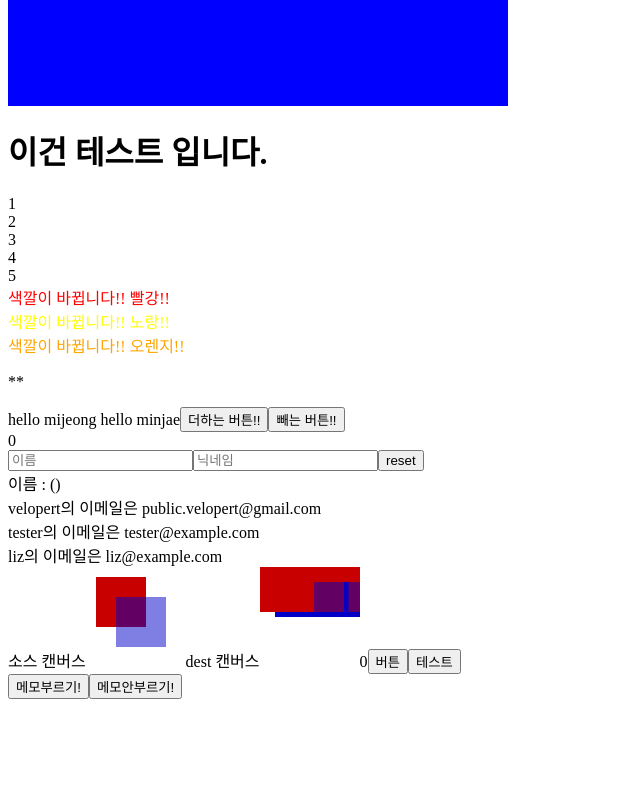
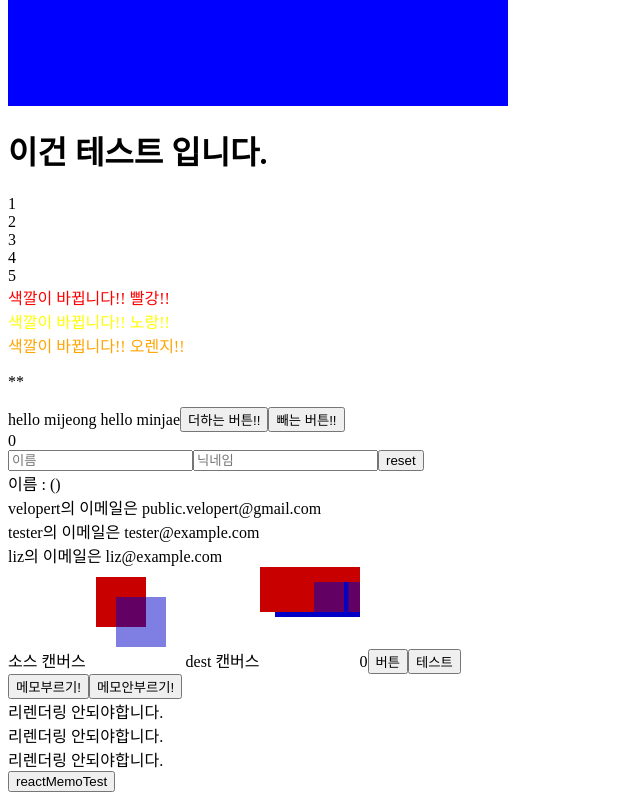
Before and after one commit to minje70/velopert_react_study, a React (Create React App) app: page / in a window 1280 px wide. Shown: the part 402-1202 px from the top of the page, without its empty margins (0-640 px from the left). Before the commit the page ends 1109 px from the top, so only its background shows below. Built offline with nearby package versions, Linux system fonts and the light colour scheme.

Commit message:
add ReactMemoTest

```diff
--- a/src/App.tsx
+++ b/src/App.tsx
@@ -9,6 +9,7 @@ import UserList, { IUser } from "./UserList";
 import Animation from "./Animation";
 import UseEffecTest from "./UseEffectTest";
 import UseMemoTest from "./useMemoTest";
+import ReactMemoTest from "./ReactMemoTest";
 
 export default function App() {
   const users: IUser[] = [
@@ -55,6 +56,7 @@ export default function App() {
       <Animation />
       <UseEffecTest />
       <UseMemoTest />
+      <ReactMemoTest />
     </>
   );
 }
--- /dev/null
+++ b/src/ReactMemoTest.tsx
@@ -0,0 +1,22 @@
+import React, { useState } from "react";
+
+function Test() {
+  return <div>리렌더링 안되야합니다.</div>;
+}
+
+export default function ReactMemoTest() {
+  const [state, setState] = useState(0);
+  const onClick = () => {
+    setState(state + 1);
+    console.log(state);
+  };
+  const MemoTest = React.memo(Test);
+  return (
+    <div>
+      <MemoTest />
+      <MemoTest />
+      <Test />
+      <button onClick={onClick}>reactMemoTest</button>
+    </div>
+  );
+}
```
